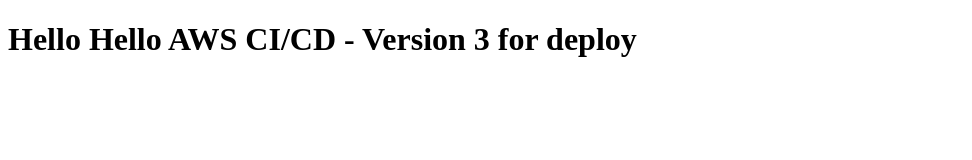
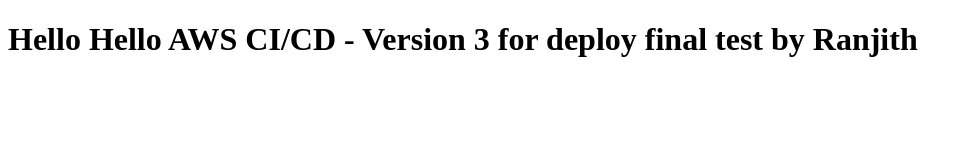
Before and after one commit to Ranjithyit/simple-cicd-demo, a plain HTML site: page index.html in a window 1280 px wide. Shown: the whole page, without its empty margins (0-972 px from the left). Drawn offline with Linux system fonts and the light colour scheme.

Commit message:
Updated index page for deploy from RAnjith

```diff
--- a/index.html
+++ b/index.html
@@ -4,6 +4,6 @@
     <title>My AWS CI/CD Demo</title>
 </head>
 <body>
-    <h1>Hello Hello AWS CI/CD - Version 3 for deploy</h1>
+    <h1>Hello Hello AWS CI/CD - Version 3 for deploy final test by Ranjith</h1>
 </body>
 </html>
```
